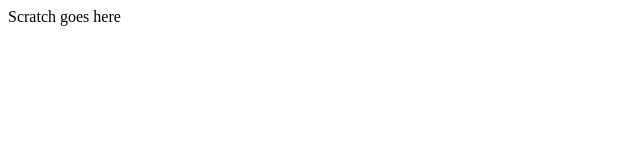
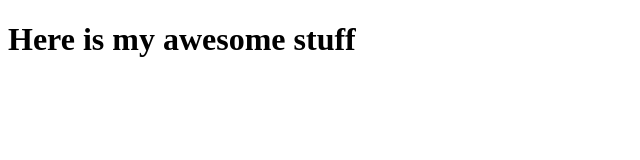
Before and after one commit to iholt2/is201, a plain HTML site: page scratch.html in a window 1280 px wide. Shown: the whole page, without its empty margins (0-640 px from the left). Drawn offline with Linux system fonts and the light colour scheme.

Commit message:
Add files via upload

```diff
--- a/scratch.html
+++ b/scratch.html
@@ -4,11 +4,10 @@
     <meta charset="UTF-8">
     <meta http-equiv="X-UA-Compatible" content="IE=edge">
     <meta name="viewport" content="width=device-width, initial-scale=1.0">
-    <title>Scratch</title>
+    <title>Interest</title>
 </head>
 <body>
-    Scratch goes here
-    <br>
+<h1>   Here is my awesome stuff <br>
     <div
 </body>
 </html>
```
